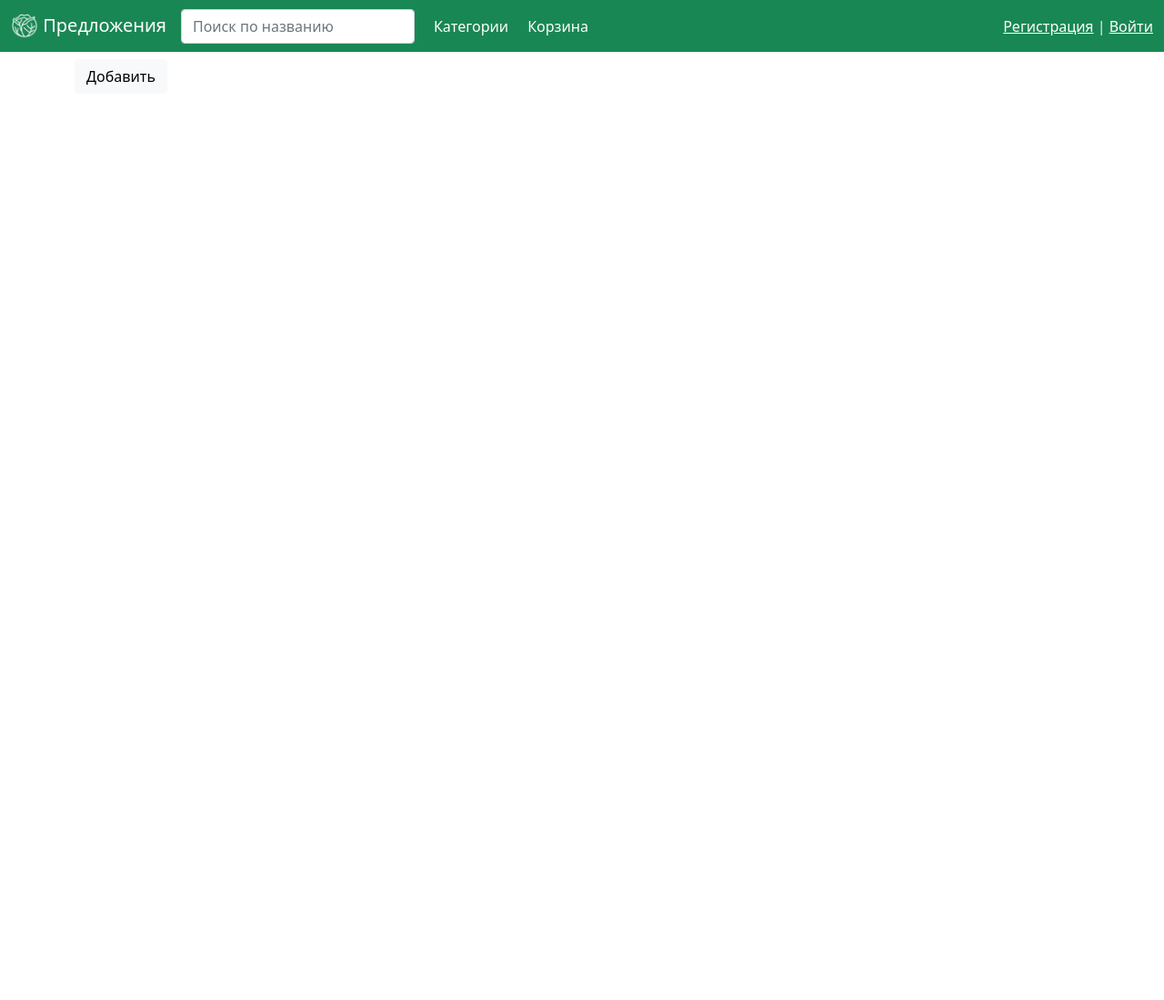
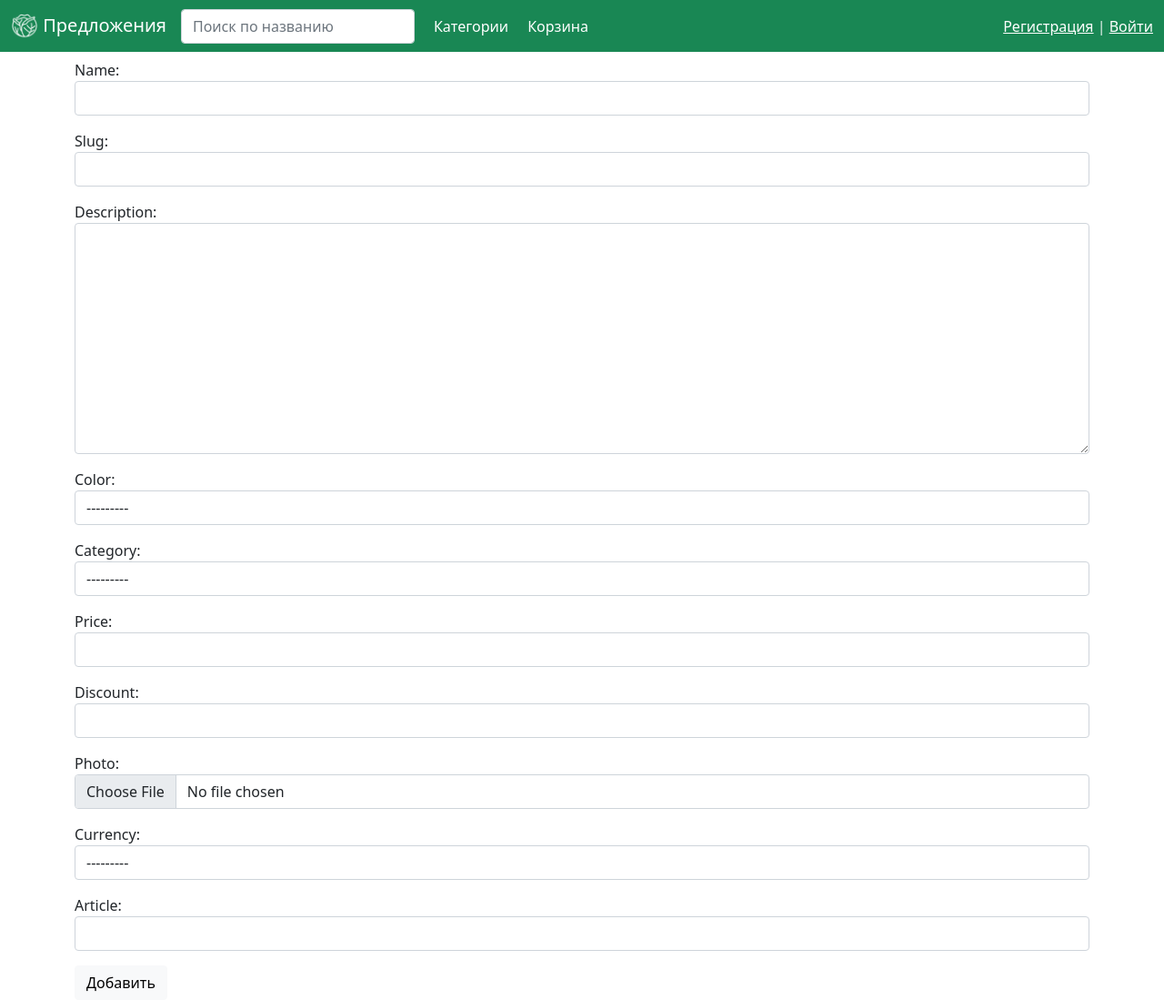
Before and after one commit to Kapusta-fairy/WebSite-Market, a Django app: template market/shop/templates/shop/create_product.html in a window 1280 px wide. Shown: the whole page at 91% size. Before the commit the page ends 94 px from the top, so only its background shows below. Run offline with Django 4.2, Linux system fonts and the light colour scheme; the template is opened without the code that fills it: values that come from a table or form of the project are taken from there, others are empty; some libraries are stand-ins or nearby versions.

Commit message:
fix create_form

```diff
--- a/market/market/settings.py
+++ b/market/market/settings.py
@@ -103,3 +103,4 @@ INTERNAL_IPS = [
 
 CART_SESSION_ID = 'cart'
 PRODUCT_QUANTITY_CHOICES = 5
+DISPLAYED_REVIEWS = 3
--- a/market/shop/forms.py
+++ b/market/shop/forms.py
@@ -3,15 +3,22 @@
 from market.settings import PRODUCT_QUANTITY_CHOICES
 
 
-class SaleForm(forms.ModelForm):
+class ProductsForm(forms.ModelForm):
     class Meta:
         model = Products
-        fields = ['name', 'color', 'category', 'price', 'discount']
+        fields = ['name', 'slug', 'description', 'color', 'category', 'price', 'discount', 'photo', 'currency_char',
+                  'article']
         widgets = {'name': forms.TextInput(attrs={'class': 'form-control'}),
+                   'slug': forms.TextInput(attrs={'class': 'form-control'}),
+                   'description': forms.Textarea(attrs={'class': 'form-control'}),
                    'color': forms.Select(attrs={'class': 'form-control'}),
                    'category': forms.Select(attrs={'class': 'form-control'}),
                    'price': forms.TextInput(attrs={'class': 'form-control'}),
-                   'discount': forms.TextInput(attrs={'class': 'form-control'})}
+                   'discount': forms.TextInput(attrs={'class': 'form-control'}),
+                   'currency_char': forms.Select(attrs={'class': 'form-control'}),
+                   'article': forms.TextInput(attrs={'class': 'form-control'}),
+                   'photo': forms.FileInput(attrs={'class': 'form-control'})
+                   }
 
 
 class CartAddProductForm(forms.Form):
--- a/market/shop/models.py
+++ b/market/shop/models.py
@@ -14,7 +14,7 @@ class Products(models.Model):
     price = models.IntegerField(verbose_name='price')
     discount = models.IntegerField(verbose_name='discount', blank=True, null=True)
     currency_char = models.ForeignKey('Currency', on_delete=models.PROTECT, verbose_name='currency')
-    total_purchased = models.IntegerField(verbose_name='total purchased')
+    total_purchased = models.IntegerField(verbose_name='total purchased', default=0)
 
     def __str__(self):
         return f'{self.name}art{self.article}'
--- a/market/shop/templates/shop/create_product.html
+++ b/market/shop/templates/shop/create_product.html
@@ -5,9 +5,11 @@
 {% endblock %}
 
 {% block content %}
-<form id='review_form' action="{% url 'review_add' product.slug %}" method="post">
-    {% csrf_token %}
-    {{ review_form.as_p }}
-    <button type="submit" class="btn btn-light">Добавить</button>
-</form>
+<div>
+    <form action="" method="post" enctype="multipart/form-data">
+        {% csrf_token %}
+        {{ form.as_p }}
+        <button type="submit" class="btn btn-light">Добавить</button>
+    </form>
+</div>
 {% endblock %}
--- a/market/shop/urls.py
+++ b/market/shop/urls.py
@@ -1,5 +1,5 @@
 from django.urls import path
-from .views import PromoteShop, SearchShop, CategoryShop, product_detail, pay_plug, CreateProduct
+from .views import PromoteShop, SearchShop, CategoryShop, product_detail, pay_plug, create_product
 
 urlpatterns = [
     path('', PromoteShop.as_view(), name='promout'),
@@ -7,5 +7,6 @@ urlpatterns = [
     path('category/<slug:slug>/', CategoryShop.as_view(), name='category'),
     path('search/', SearchShop.as_view(), name='search'),
     path('plug/', pay_plug, name='plug'),
-    path('create/', CreateProduct.as_view(), name='create'),
+    path('create/', create_product, name='create'),
+    # path('create/', CreateProduct.as_view(), name='create'),
 ]
```
Also changed, not shown: market/shop/views.py (+17 -6 lines), 1 other file.
